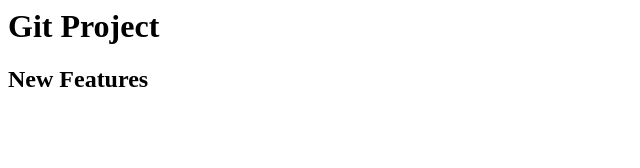
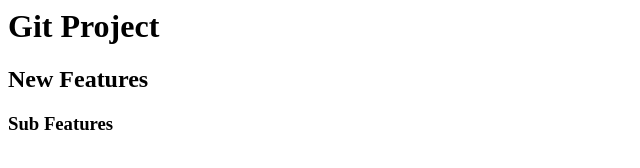
Before and after one commit to amarpaviall/Gitproject, a plain HTML site: page index.html in a window 1280 px wide. Shown: the whole page, without its empty margins (0-640 px from the left). Drawn offline with Linux system fonts and the light colour scheme.

Commit message:
sub features added

```diff
--- a/index.html
+++ b/index.html
@@ -5,5 +5,6 @@
   <body>
     <h1>Git Project</h1>
     <h2>New Features</h2>
+    <h3>Sub Features</h3>
   </body>
 </html>
```
